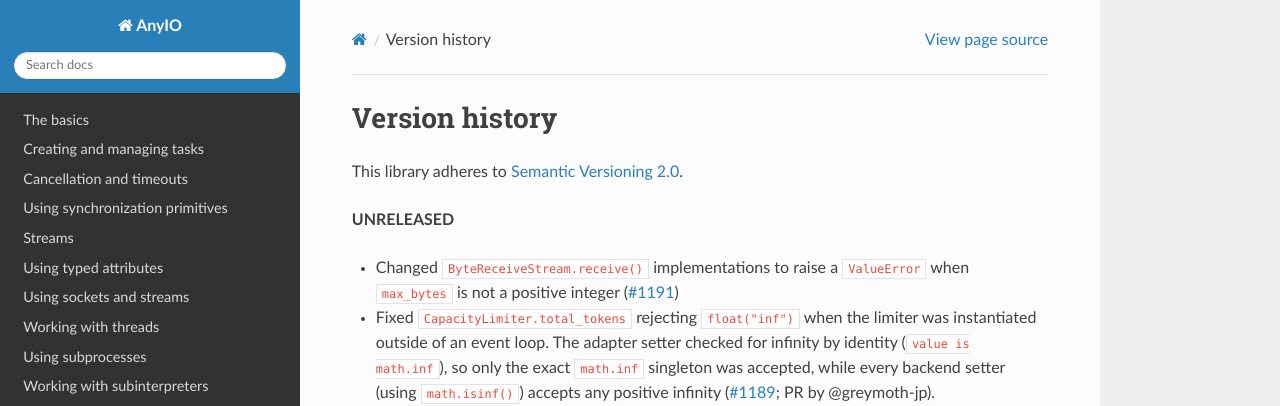
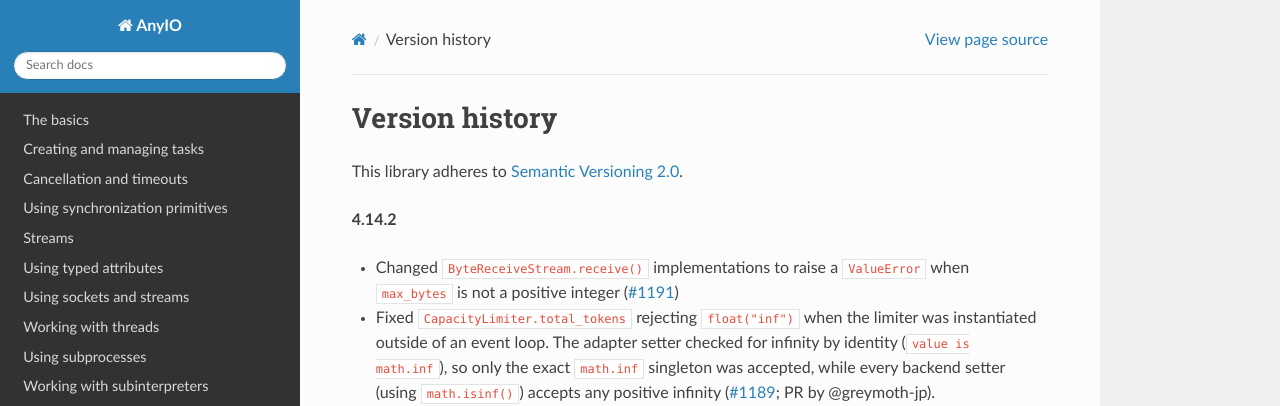
Before and after one commit to agronholm/anyio, a Sphinx documentation site: the page built from docs/versionhistory.rst, in a window 1280 px wide and 900 px high. Shown: the top 406 px of the window. Built offline with Sphinx 7.4.7 and the Read the Docs theme 3.1.0, drawn with Linux system fonts in a browser that asks for light colours; the version number could not be read and is left out.

Commit message:
Bumped up the version

```diff
--- a/docs/versionhistory.rst
+++ b/docs/versionhistory.rst
@@ -3,7 +3,7 @@ Version history
 
 This library adheres to `Semantic Versioning 2.0 <http://semver.org/>`_.
 
-**UNRELEASED**
+**4.14.2**
 
 - Changed ``ByteReceiveStream.receive()`` implementations to raise a ``ValueError`` when
   ``max_bytes`` is not a positive integer
```
